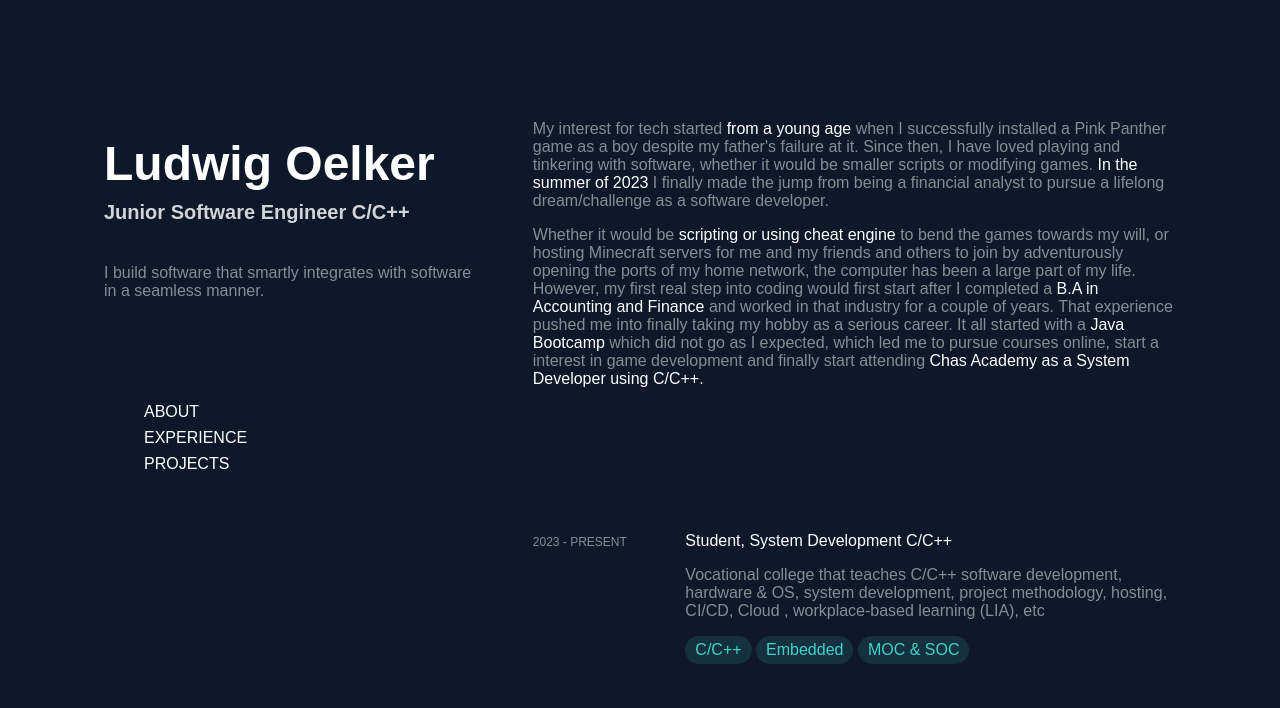
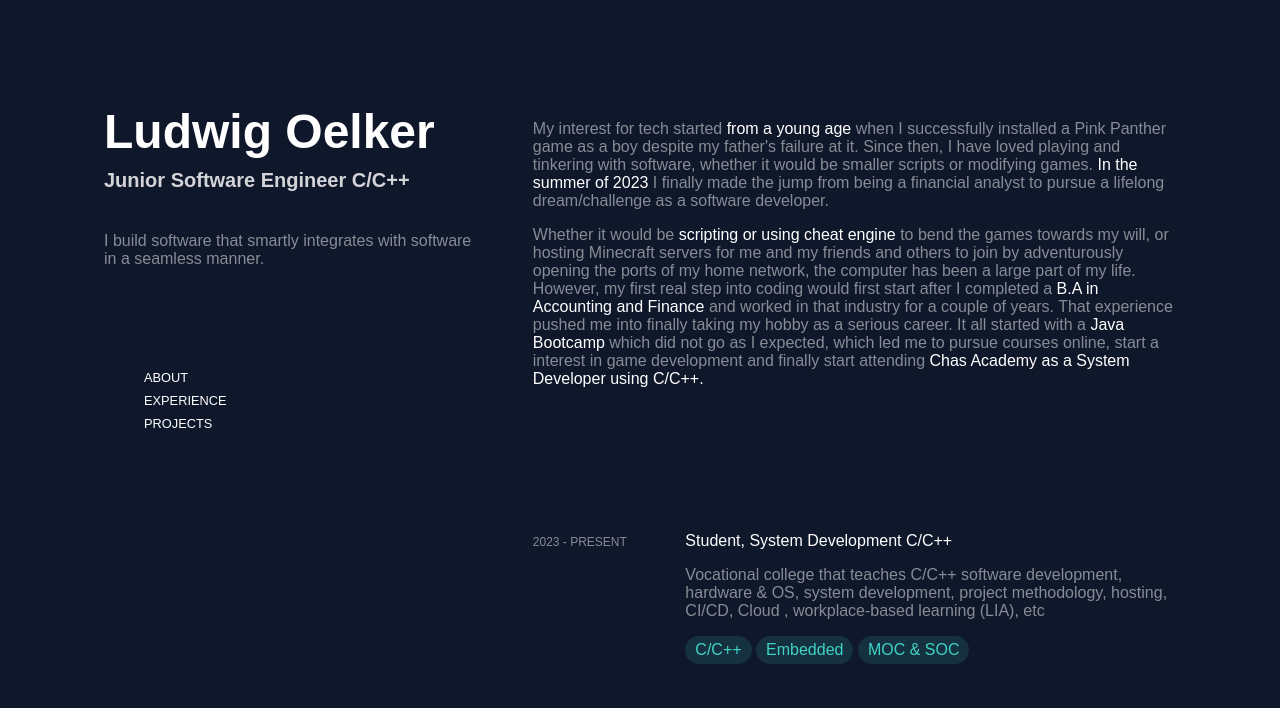
Before and after one commit to Ecksmas/RedesignPortfolio, a plain HTML site: page index.html in a window 1280 px wide. Shown: the top 708 px of the page. Drawn offline with Linux system fonts and the light colour scheme.

Commit message:
fixed h1

```diff
--- a/style.css
+++ b/style.css
@@ -14,6 +14,7 @@ a {
 h1 {
     font-size: 3rem;
     margin-bottom: 0;
+    margin-top: 0;
 }
 
 h2 {
@@ -70,6 +71,7 @@ footer img {
 
 .about-nav {
     margin-top: 8vw;
+    font-size: 0.8rem;
 }
 
 li {
```
